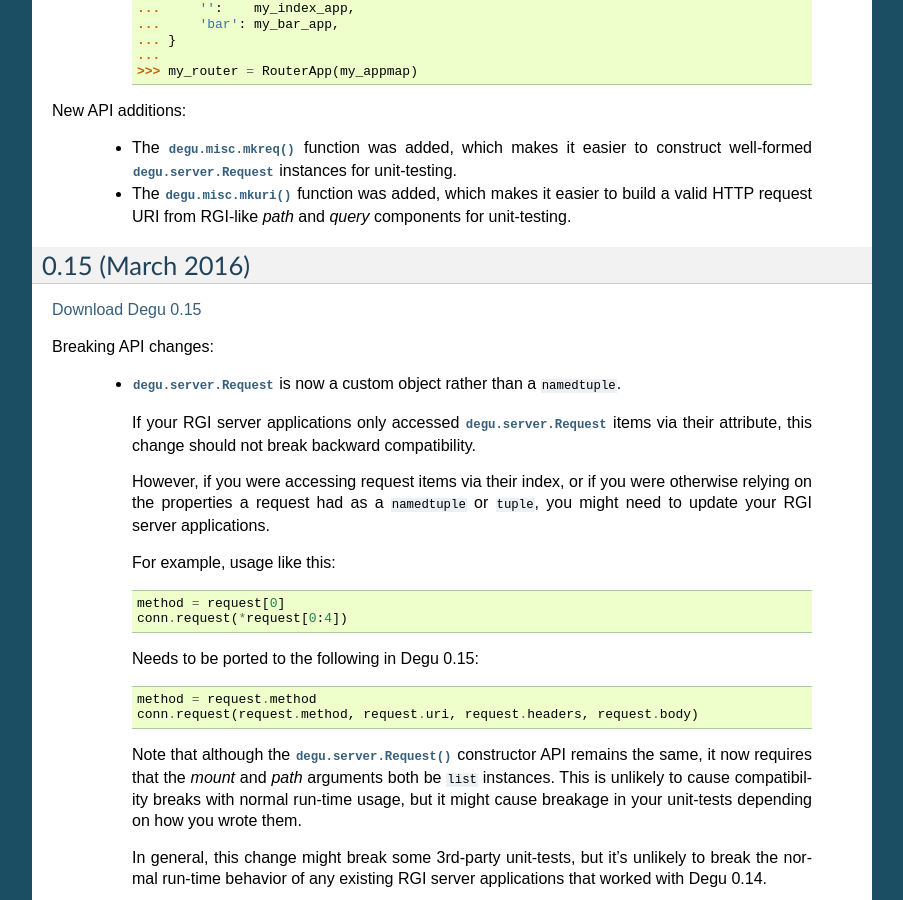
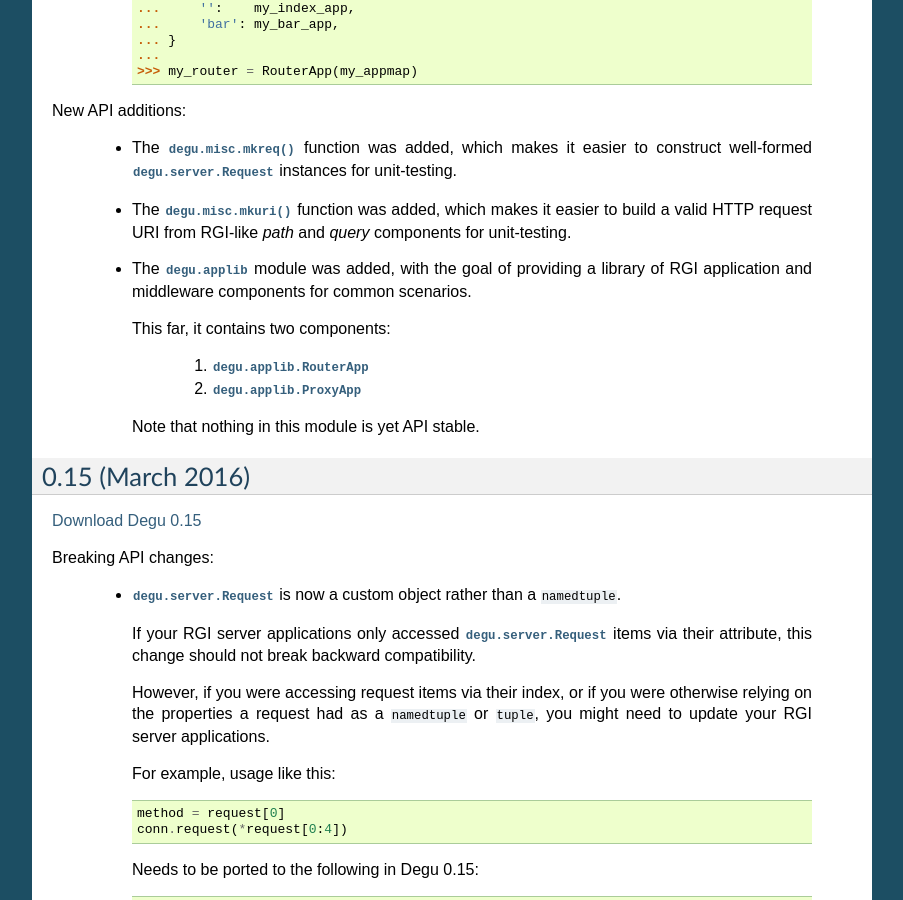
Before and after one commit to json420/degu, a Sphinx documentation site: the page built from doc/changelog.rst, in a window 1280 px wide and 900 px high, scrolled down 2271 px. Shown: the whole window, without its empty margins (198-1101 px from the left). Built offline with Sphinx 7.4.7, drawn with Linux system fonts in a browser that asks for light colours.

Commit message:
Add info about degu.applib to changelog.rst

```diff
--- a/doc/changelog.rst
+++ b/doc/changelog.rst
@@ -147,6 +147,18 @@ New API additions:
         to build a valid HTTP request URI from RGI-like *path* and *query*
         components for unit-testing.
 
+    *   The :mod:`degu.applib` module was added, with the goal of providing
+        a library of RGI application and middleware components for common
+        scenarios.
+
+        This far, it contains two components:
+
+            1.  :class:`degu.applib.RouterApp`
+
+            2.  :class:`degu.applib.ProxyApp`
+
+        Note that nothing in this module is yet API stable.
+
 
 
 .. _version-0.15:
```
Also changed, not shown: doc/degu.applib.rst (+9 -0 lines).
